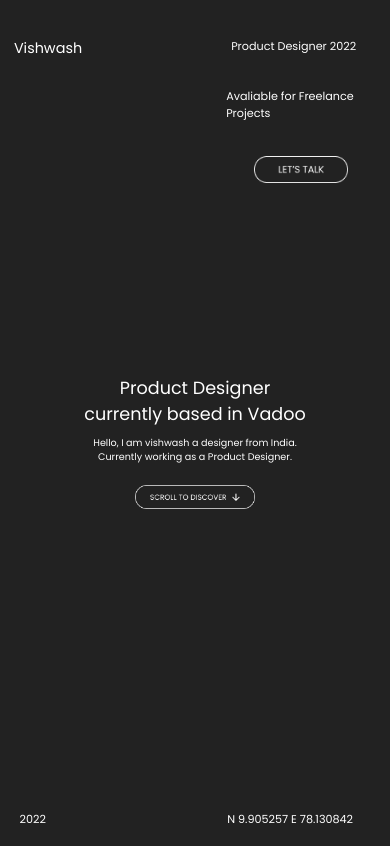
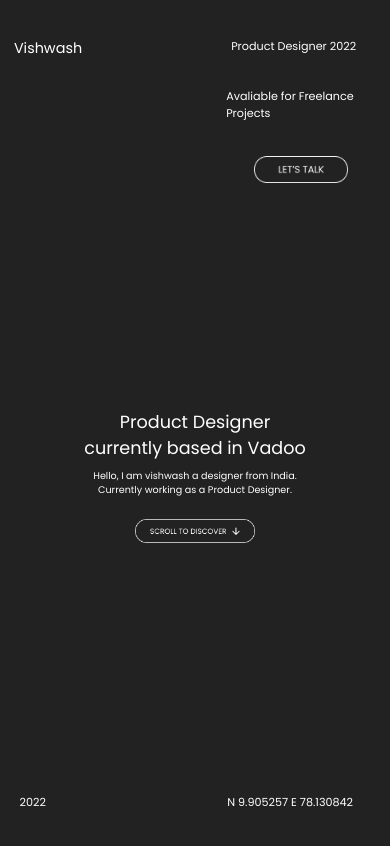
Before and after one commit to cospeld/portfolio1, a plain HTML site: page index.html in a window 390 px wide. Shown: the top 846 px of the page. Drawn offline with Linux system fonts and the light colour scheme.

Commit message:
commit 4

```diff
--- a/style.css
+++ b/style.css
@@ -311,7 +311,7 @@ body{
     }
 }
 
-@media only screen and (max-width: 500px) {
+@media only screen and (max-width: 600px) {
     body{
         max-width: 100vw;
         overflow-x: hidden;
@@ -361,7 +361,7 @@ body{
         font-size: 110%;
         width: 230px;
         text-align: center;
-        margin-top: 22vh;
+        margin-top: 26vh;
 
     }
     .Hello {
@@ -384,8 +384,8 @@ body{
     }
 
     .bottom-nav {
-        margin-top: 14vh;
-        padding-top: 8vh;
+        margin-top: 24vh;
+        padding-top: 2vh;
     }
     .social {
         margin: 4vh 24%;
@@ -401,14 +401,14 @@ body{
     }
 
     .year{
-        margin: 4vh 15% 0 8%;
+        margin: 4vh 15% 0 12%;
         width: 140px;
         font-size: 70%;
         text-align: left;
     }
 
     .location{
-        margin: 4vh 0 0 124%;
+        margin: 4vh 0 0 12%;
         width: 300px;
         font-size: 70%;
         text-align: left;
```
